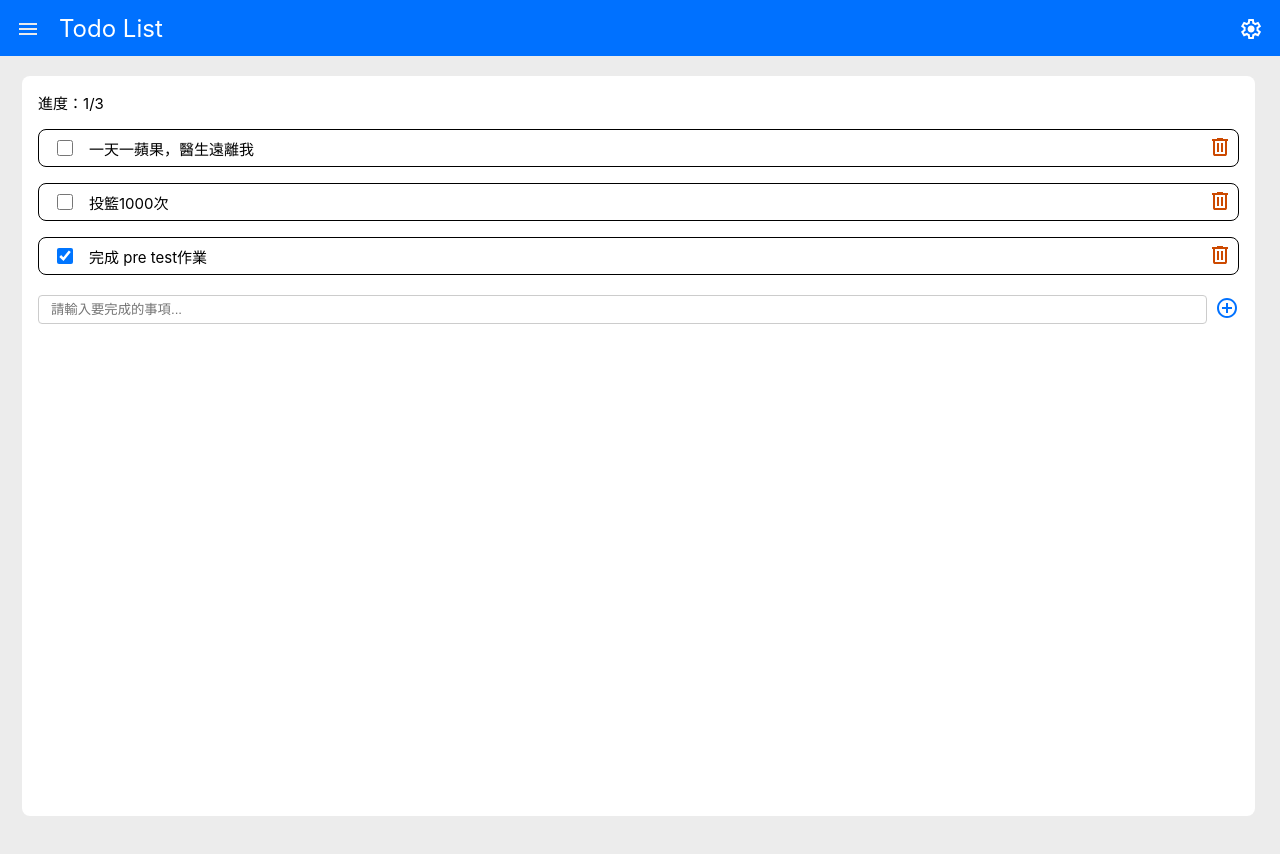
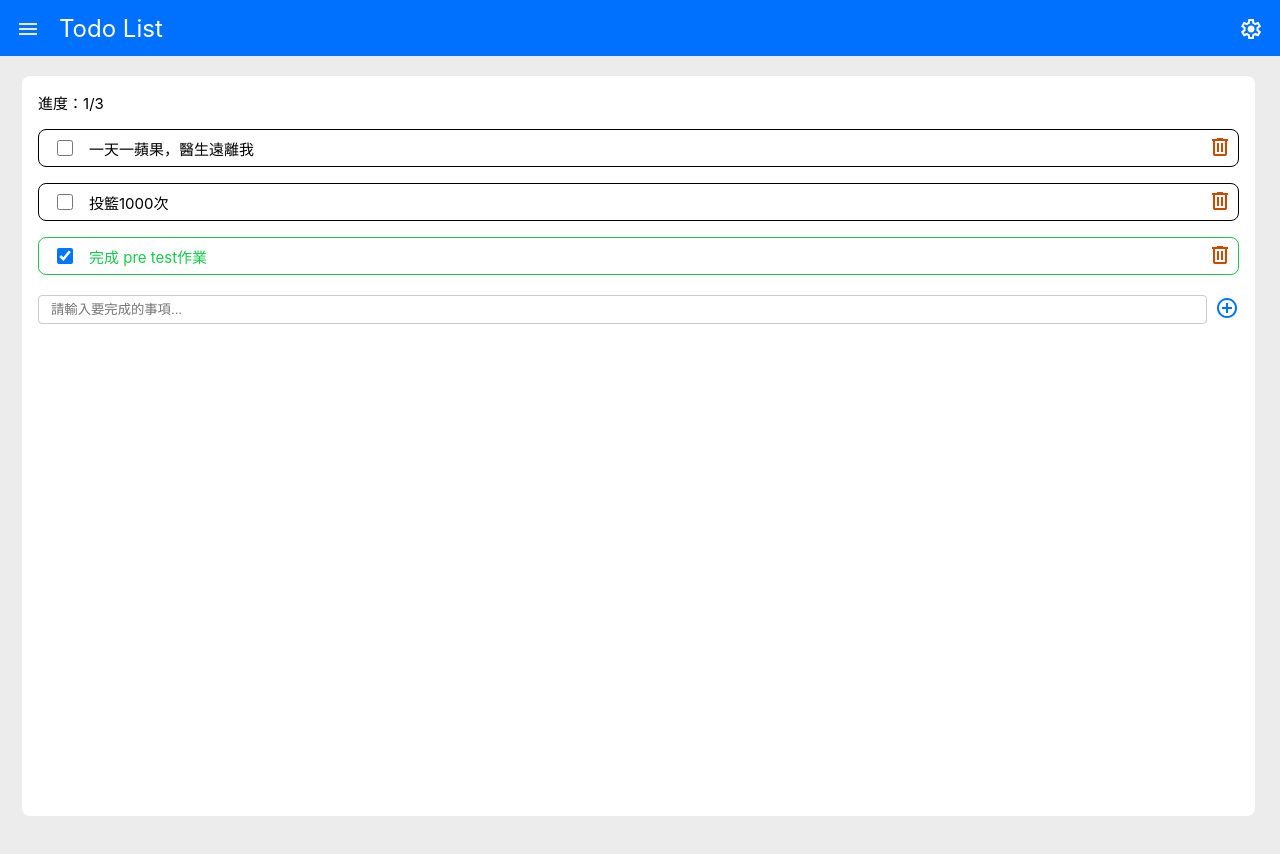
Before and after one commit to wen527555/ToDoList, a React (Vite) app: page / in a window 1280 px wide. Shown: the top 854 px of the page. Built offline with nearby package versions, Linux system fonts and the light colour scheme.

Commit message:
feat:add dynamic style changes for completed tasks

```diff
--- a/src/App.jsx
+++ b/src/App.jsx
@@ -34,7 +34,7 @@
     setTasks([...tasks, { id: generateId(), text, completed: false }]);
   };
 
-  const handleToggleTodo = (id) => {
+  const handleToggleTask = (id) => {
     setTasks(
       tasks.map((task) =>
         task.id === id ? { ...task, completed: !task.completed } : task
@@ -61,7 +61,7 @@
         <ProgressBar tasks={tasks} />
         <TaskItem
           tasks={tasks}
-          onToggle={handleToggleTodo}
+          onToggle={handleToggleTask}
           onDelete={handleDeleteTask}
         />
         <TaskInput onAdd={handleAddTask} />
--- a/src/components/TaskItem.jsx
+++ b/src/components/TaskItem.jsx
@@ -1,13 +1,22 @@
 import styled from "styled-components";
 import PropTypes from "prop-types";
 
-function TaskItem({ tasks, onDelete }) {
+function TaskItem({ tasks, onDelete, onToggle }) {
   return (
     <>
       {tasks.map((task) => (
-        <ItemContainer key={task.id} isDeleting={task.isDeleting}>
-          <ItemCheck type="Checkbox" checked={task.completed} />
-          <ItemText>{task.text}</ItemText>
+        <ItemContainer
+          key={task.id}
+          isDeleting={task.isDeleting}
+          completed={task.completed}
+        >
+          <ItemCheck
+            type="Checkbox"
+            checked={task.completed}
+            completed={task.completed}
+            onChange={() => onToggle(task.id)}
+          />
+          <ItemText completed={task.completed}>{task.text}</ItemText>
           <DeleteIcon onClick={() => onDelete(task.id)} />
         </ItemContainer>
       ))}
@@ -54,7 +63,6 @@
 
 const ItemContainer = styled.div`
   border-radius: 8px;
-  border: 1px solid #000000;
   height: 38px;
   width: 100%;
   margin: 16px 0;
@@ -63,14 +71,21 @@
   align-items: center;
   padding: 10px auto;
   background-color: ${({ isDeleting }) => (isDeleting ? "#f0f0f0" : "#fff")};
+  border: 1px solid ${(props) => (props.completed ? "#16CB4C" : "#000000")};
   opacity: ${({ isDeleting }) => (isDeleting ? 0.5 : 1)};
   transition: all 0.5s ease;
+  &:hover {
+    background-color: #ececec;
+  }
 `;
 
-const ItemCheck = styled.input`
+const ItemCheck = styled.input.attrs(() => ({
+  type: "checkbox",
+}))`
   width: 16px;
   height: 16px;
   margin-left: 18px;
+  border: 1px solid ${(props) => (props.completed ? "#16CB4C" : "#000000")};
 `;
 
 const ItemText = styled.p`
@@ -79,6 +94,7 @@
   text-align: left;
   flex: 1;
   margin-left: 16px;
+  color: ${(props) => (props.completed ? "#16CB4C" : "#000000")};
 `;
 
 const ItemDelete = styled.button`
```
